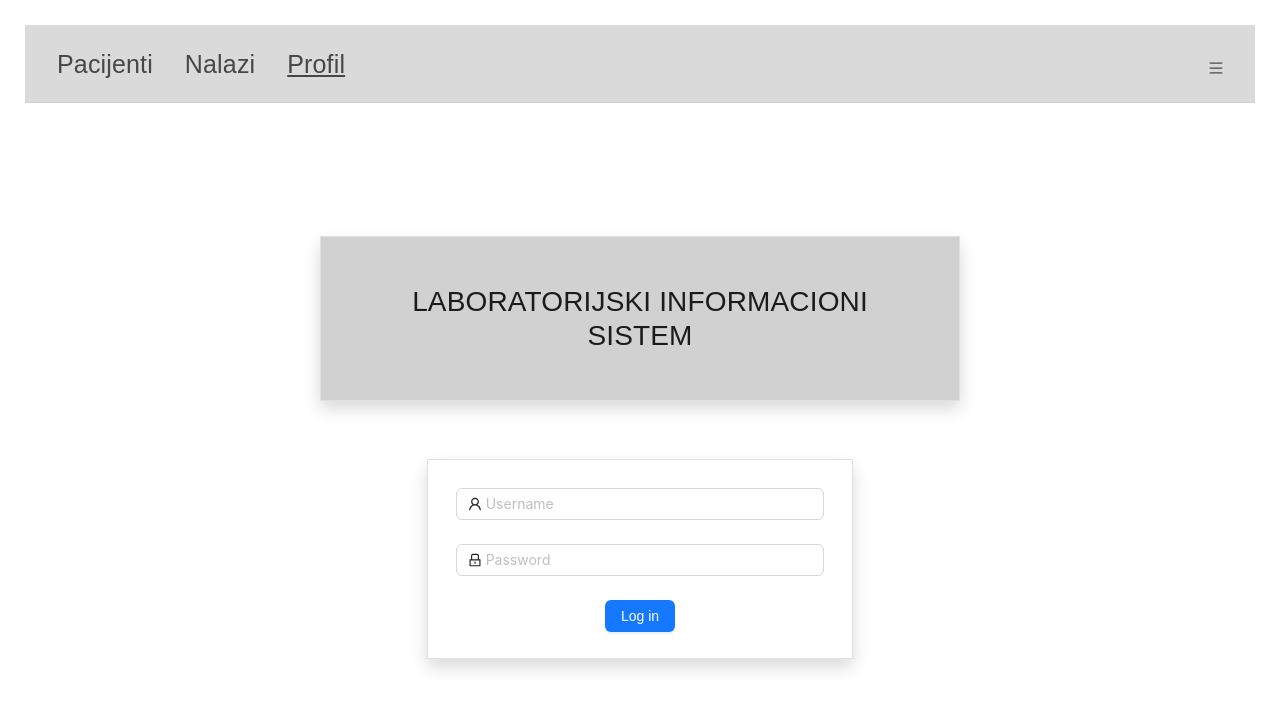
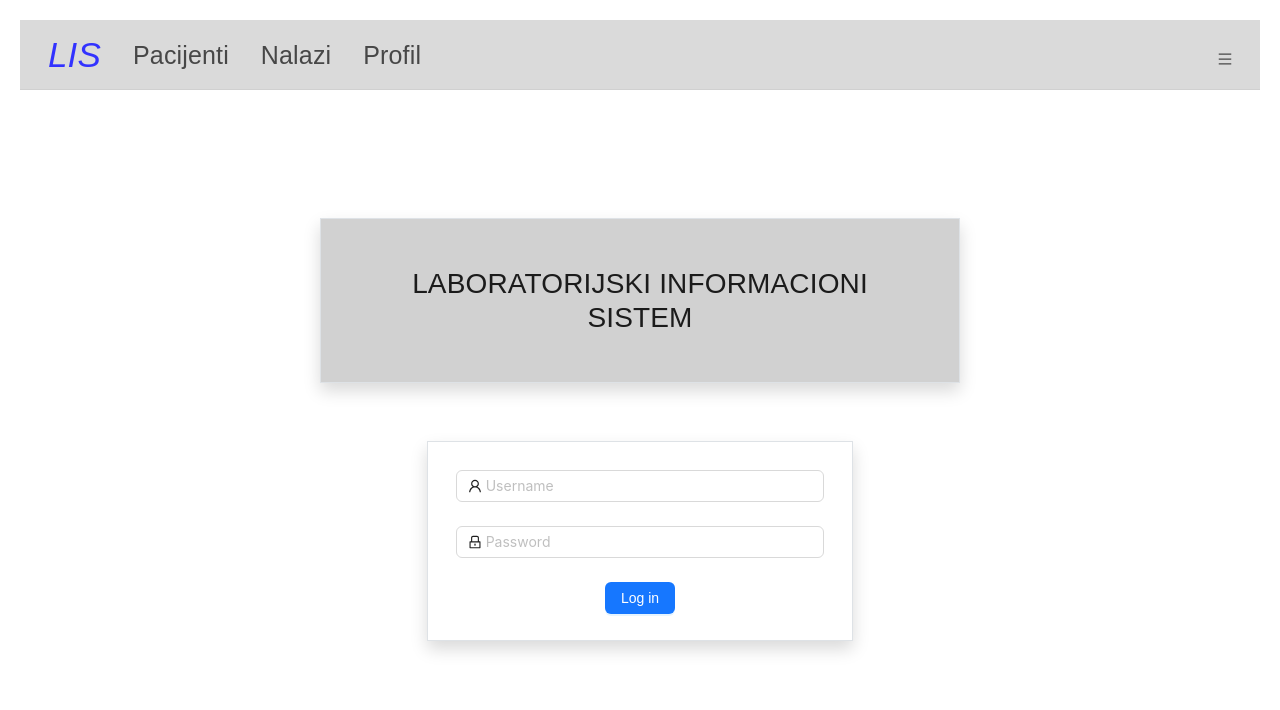
Before and after one commit to sergejsoldat20/lis-frontend, a React (Create React App) app: page / in a window 1280 px wide. Shown: the top 710 px of the page. Built offline with nearby package versions, Linux system fonts and the light colour scheme.

Commit message:
Modification of Navbar and design

```diff
--- a/src/App.js
+++ b/src/App.js
@@ -46,7 +46,7 @@ function App() {
           </Route>
           <Route exact path="/users" element={<UsersView />} />
           <Route exact path="/users/:id" element={<UserView />} />
-          <Route exact path="/profile" element={<Profile />} />
+          <Route exact path="/profile/:id" element={<Profile />} />
         </Routes>
       </Router>
     </div>
--- a/src/layout/Navbar.js
+++ b/src/layout/Navbar.js
@@ -38,10 +38,25 @@ export default function Navbar() {
           fontSize: 25,
           background: " #D1D1D1",
           opacity: "0.8",
-          margin: "25px",
-          padding: "16px",
+          margin: "20px",
+          padding: "12px",
         }}
       >
+        <Menu.Item
+          style={{ float: "left", fontSize: 35, textDecoration: "none" }}
+        >
+          <Link
+            style={{
+              textDecoration: "none",
+              color: "blue",
+              fontFamily: "Sans-Serif",
+              fontStyle: "italic",
+            }}
+            to="/medical-records"
+          >
+            LIS
+          </Link>
+        </Menu.Item>
         <Menu.SubMenu style={{ float: "left" }} title="Pacijenti">
           <Menu.ItemGroup>
             <Menu.Item key="setting:1">
@@ -65,7 +80,9 @@ export default function Navbar() {
           </Menu.ItemGroup>
         </Menu.SubMenu>
         <Menu.Item style={{ float: "left" }}>
-          <Link to="/profile">Profil</Link>
+          <Link style={{ textDecoration: "none" }} to="/profile">
+            Profil
+          </Link>
         </Menu.Item>
         <Menu.SubMenu
           style={{ float: "right" }}
```
